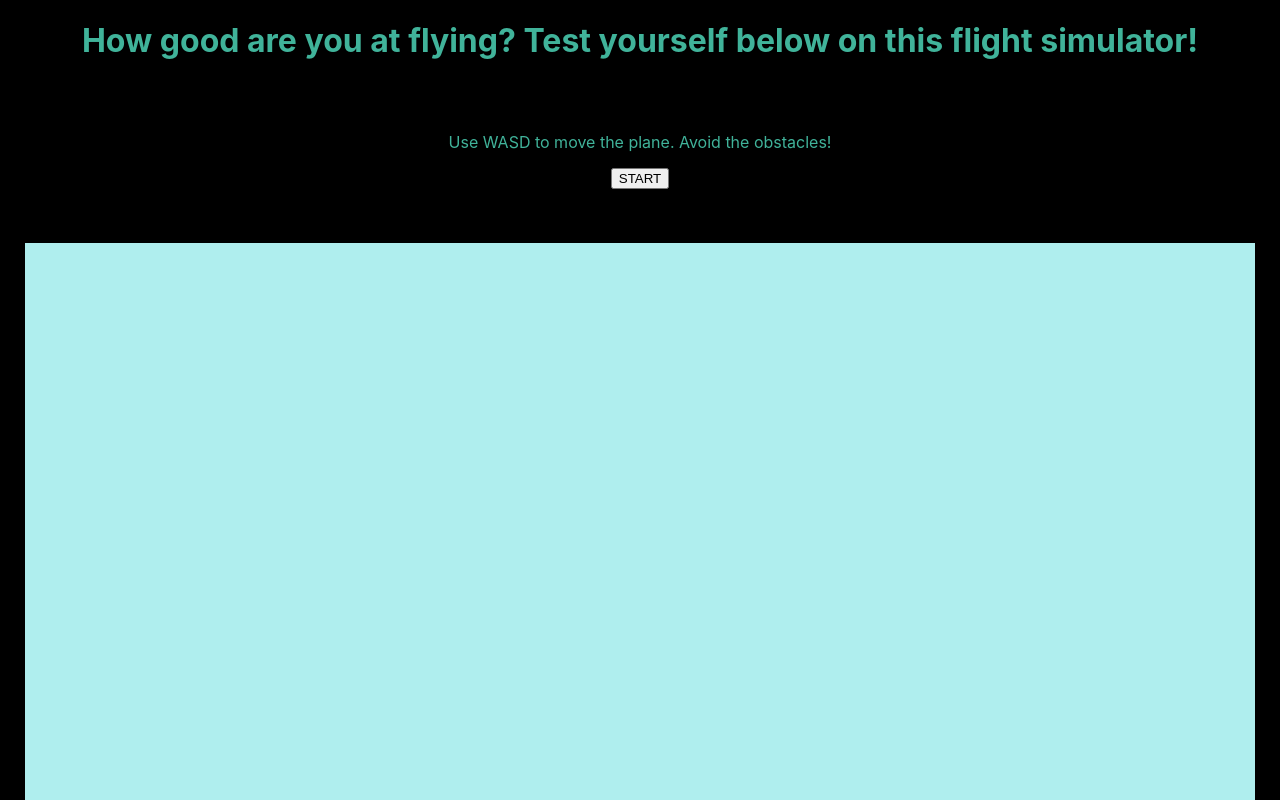
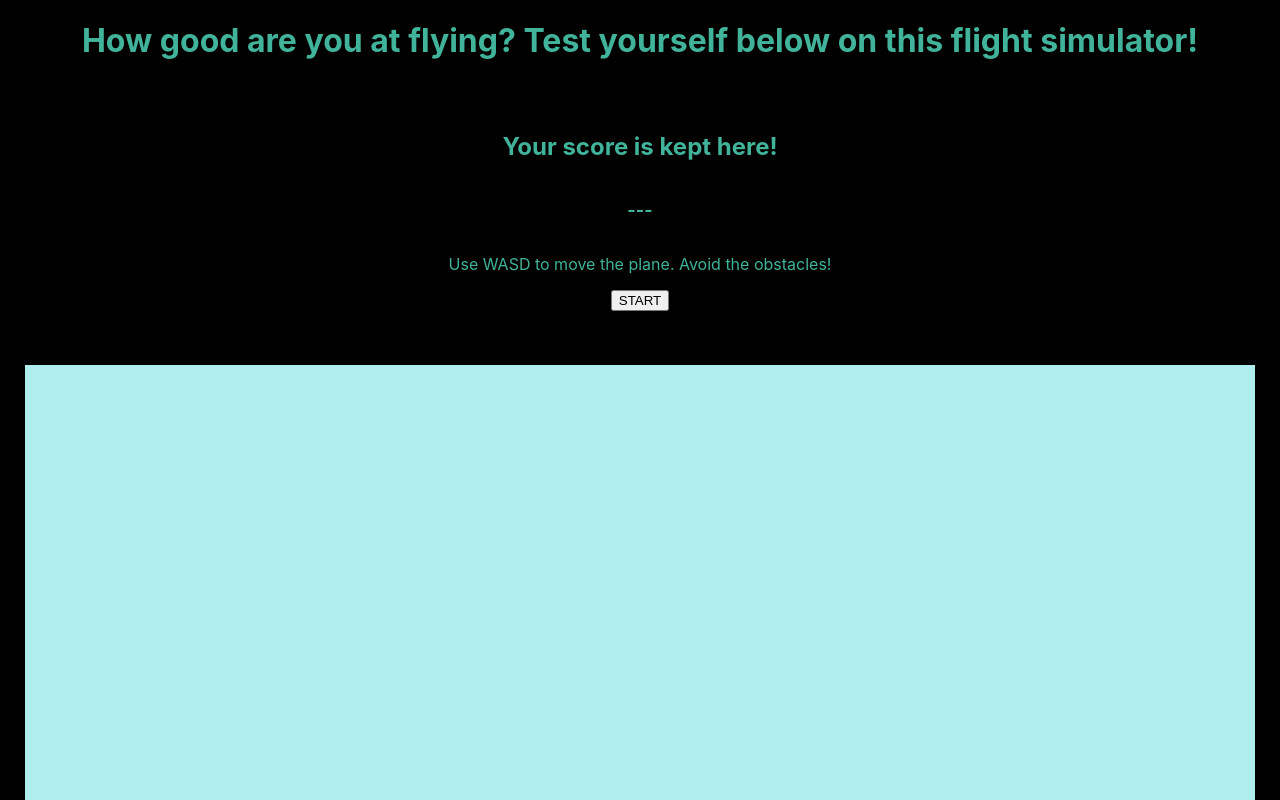
Before and after one commit to KAHLON123/airplane-battle, a plain HTML site: page index.html in a window 1280 px wide. Shown: the top 800 px of the page. Drawn offline with Linux system fonts and the light colour scheme.

Commit message:
Update index.html

```diff
--- a/index.html
+++ b/index.html
@@ -22,6 +22,9 @@
     <h1 id="title">
         How good are you at flying? Test yourself below on this flight simulator!
     </h1>
+    <h2>
+        Your score is kept here!
+    </h2><br><span id="span">---</span><br><br>
     <p>
         Use WASD to move the plane. Avoid the obstacles!
     </p>
```
